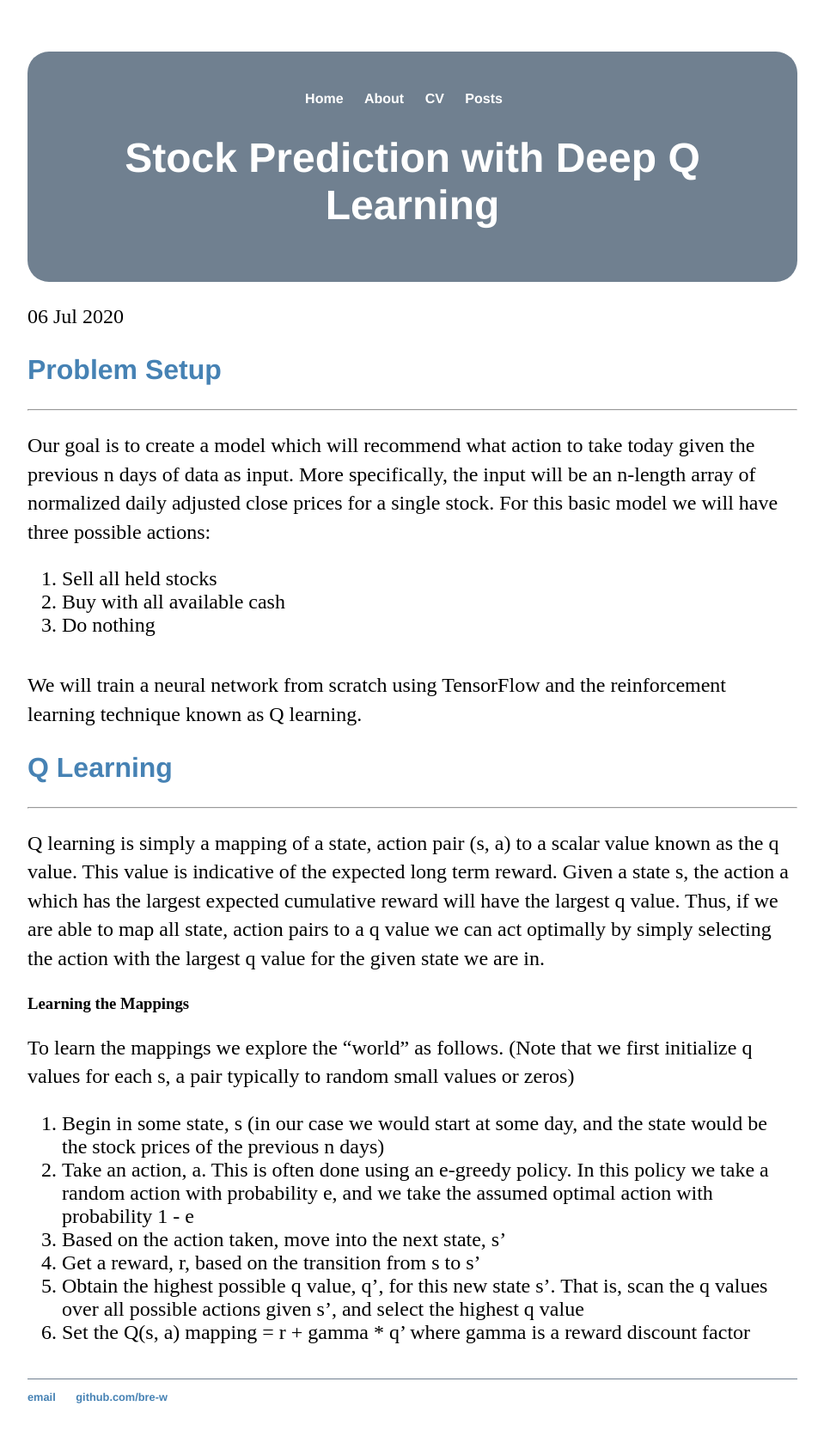
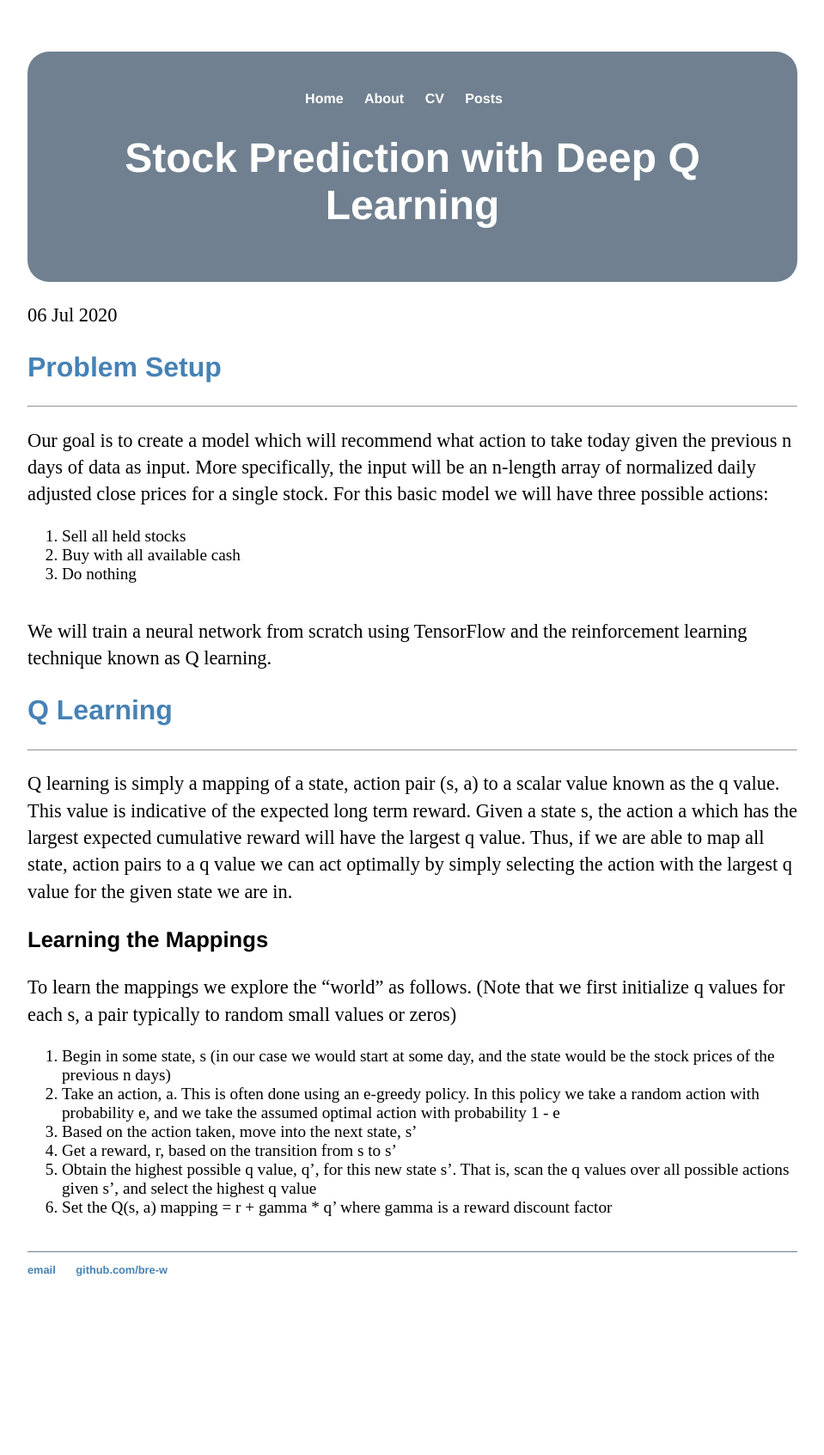
Before and after one commit to bre-w/bre-w.github.io, a Jekyll site: the page built from _posts/2020-07-06-test-post.md, in a window 1280 px wide. Shown: the whole page at 86% size, without its empty margins (160-1119 px from the left). Built offline with Jekyll 4.4.1, drawn with Linux system fonts in a browser that asks for light colours; after the commit the page ends 1545 px from its top, so only the background shows below that.

Commit message:
Update main.css

```diff
--- a/css/main.css
+++ b/css/main.css
@@ -47,8 +47,13 @@ h2 {
     color: SteelBlue;
     font-family:'Helvetica', 'Arial', 'Sans-Serif';
 }
+h3 {
+    font-size: 1.6em;
+    color: Black;
+    font-family:'Helvetica', 'Arial', 'Sans-Serif';
+}
 p {
-    font-size: 1.5em;
+    font-size: 1.4em;
     line-height: 1.4em;
     color: Black;
 }
@@ -58,7 +63,7 @@ footer {
 }
 ol {
     margin: 20px auto 40px;
-    font-size: 1.5em;
+    font-size: 1.2em;
     color: Black;
 }
 ul.posts {
```
